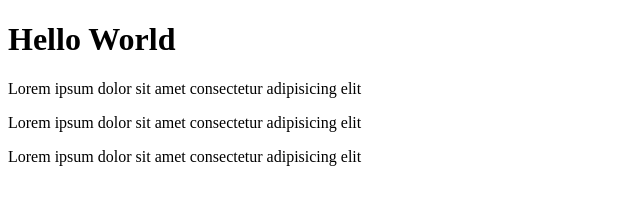
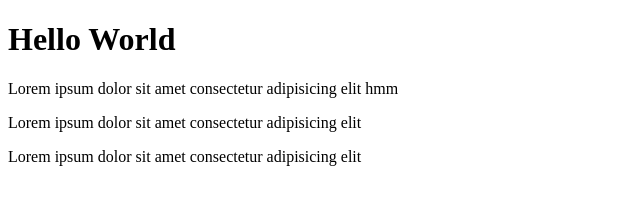
Before and after one commit to prabhatnahaksrfcnbfc/cicd, a plain HTML site: page index.html in a window 1280 px wide. Shown: the full height of the page, 0-640 px from the left. Drawn offline with Linux system fonts and the light colour scheme.

Commit message:
add github action and update index.html

```diff
--- a/index.html
+++ b/index.html
@@ -9,7 +9,7 @@
 
     <h1>Hello World</h1>
 
-    <p>Lorem ipsum dolor sit amet consectetur adipisicing elit  </p>
+    <p>Lorem ipsum dolor sit amet consectetur adipisicing elit hmm </p>
     <p>Lorem ipsum dolor sit amet consectetur adipisicing elit </p>
     <p>Lorem ipsum dolor sit amet consectetur adipisicing elit </p>
 
```
